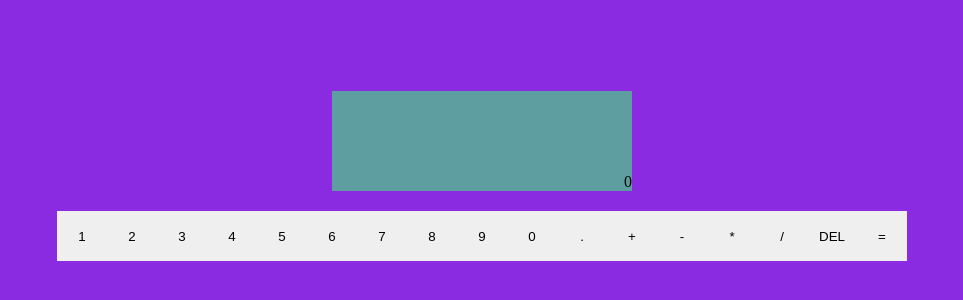
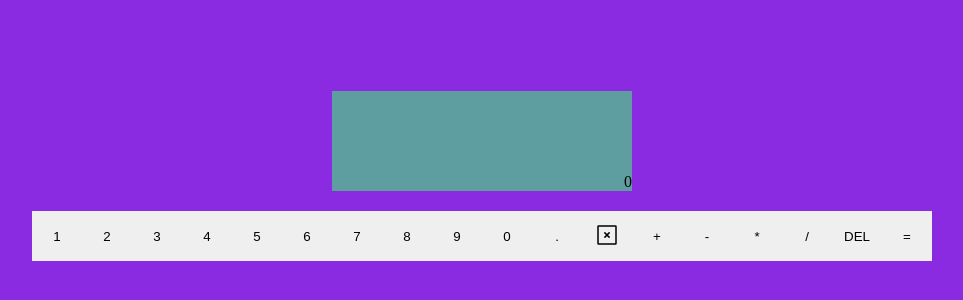
Before and after one commit to samuk16/calculator, a plain HTML site: page index.html in a window 1280 px wide. Shown: the part 224-524 px from the top of the page, without its empty margins (158-1121 px from the left). Drawn offline with Linux system fonts and the light colour scheme.

Commit message:
Add backspace button in number container

```diff
--- a/index.html
+++ b/index.html
@@ -32,6 +32,12 @@
             <button class="num n9 btn" value="9">9</button>
             <button class="num n0 btn" value="0">0</button>
             <button class="num . btn" value=".">.</button>
+            <button class="num dL btn" value="dL">
+                <svg width="24" height="24" stroke-width="1.5" viewBox="0 0 24 24" fill="none" xmlns="http://www.w3.org/2000/svg">
+                <path d="M9.87871 14.1213L12 12M14.1213 9.87868L12 12M12 12L9.87871 9.87868M12 12L14.1213 14.1213" stroke="currentColor" stroke-linecap="round" stroke-linejoin="round"/>
+                <path d="M21 3.6V20.4C21 20.7314 20.7314 21 20.4 21H3.6C3.26863 21 3 20.7314 3 20.4V3.6C3 3.26863 3.26863 3 3.6 3H20.4C20.7314 3 21 3.26863 21 3.6Z" stroke="currentColor" stroke-linecap="round" stroke-linejoin="round"/>
+                </svg>
+            </button>
             <button class="operator btn" value="+">+</button>
             <button class="operator btn" value="-">-</button>
             <button class="operator btn" value="*">*</button>
```
